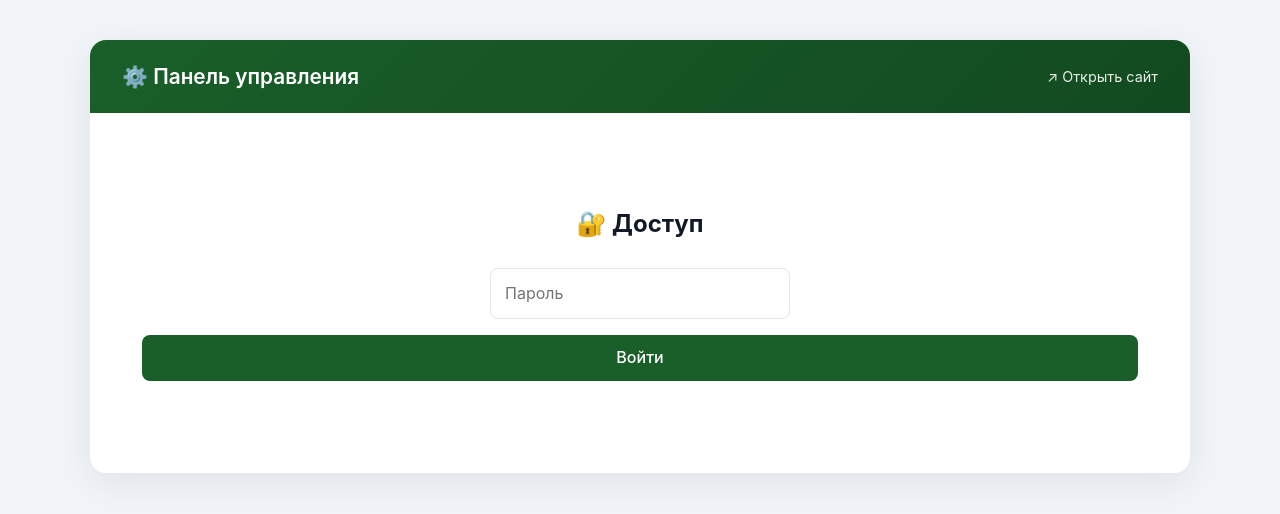
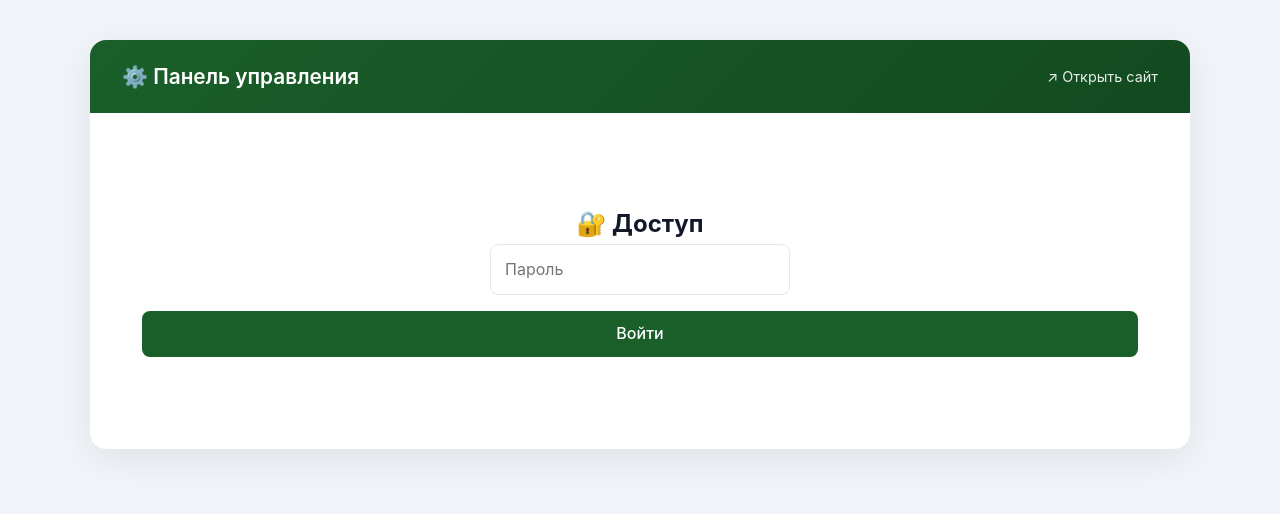
Before and after one commit to techinfoguie-png/Samosval65, a plain HTML site: page admin.html in a window 1280 px wide. Drawn offline with Linux system fonts and the light colour scheme.

Commit message:
Update admin.html

```diff
--- a/admin.html
+++ b/admin.html
@@ -45,9 +45,11 @@
     </header>
     <main class="admin-body">
       <div id="loginBox" class="login-box">
-        <h2 style="margin-bottom:24px">🔐 Доступ</h2>
-        <input type="password" id="adminPass" placeholder="Пароль">
-        <button class="btn" id="loginBtn">Войти</button>
+        <h2>🔐 Доступ</h2>
+        <form id="loginForm" onsubmit="event.preventDefault(); handleLogin();">
+        <input type="password" id="adminPass" placeholder="Пароль" autocomplete="current-password">
+        <button type="submit" class="btn" id="loginBtn">Войти</button>
+        </form>
         <p id="loginError" style="color:#dc2626;margin-top:10px;display:none">Неверный пароль</p>
       </div>
       <div id="dashboard" class="hidden">
```
